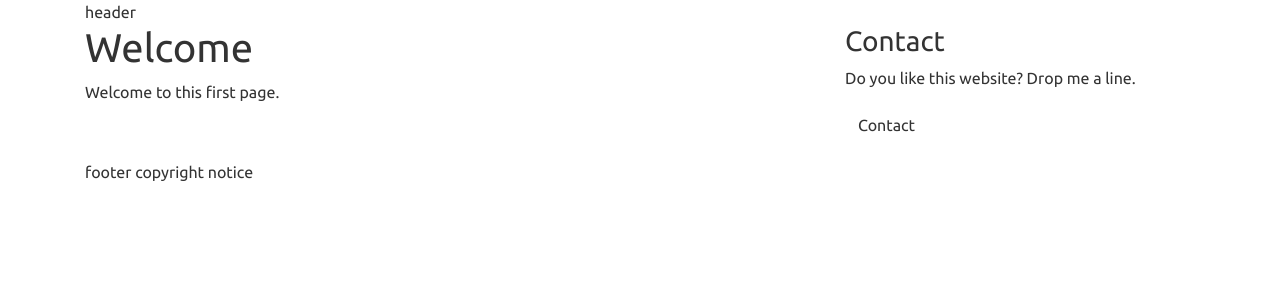
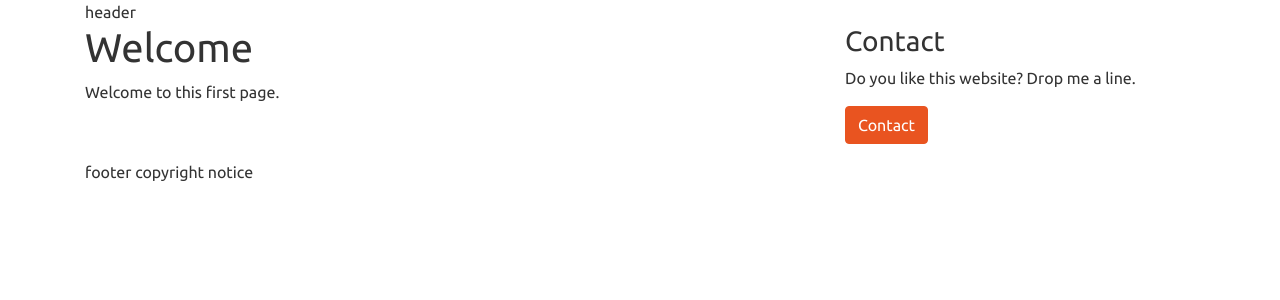
Before and after one commit to jhvanderschee/jekyllconf2019, a Jekyll site: the page built from index.md, in a window 1280 px wide. Shown: the top 300 px of the page. Built offline with Jekyll 4.4.1, drawn with Linux system fonts in a browser that asks for light colours; nearby versions of some CDN libraries; our own code applies the rules of GitHub Pages for plain Markdown files.

Commit message:
Update sidebar.html

```diff
--- a/_includes/sidebar.html
+++ b/_includes/sidebar.html
@@ -1,5 +1,5 @@
 <div class="well">
   <h3>Contact</h3>
   <p>Do you like this website? Drop me a line.</p>
-  <p><a class="btn btn-default" href="/contact">Contact</a></p>
+  <p><a class="btn btn-primary" href="/contact">Contact</a></p>
 </div>
```
